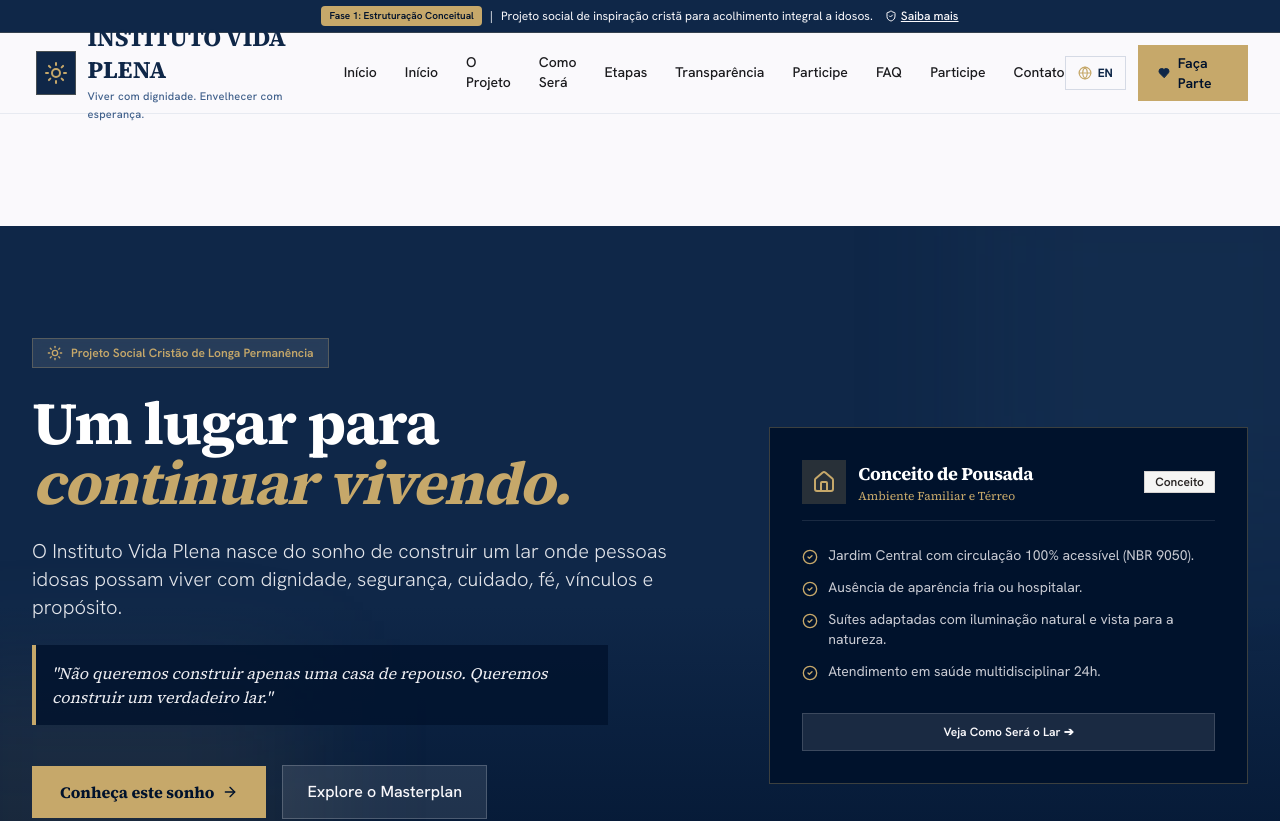
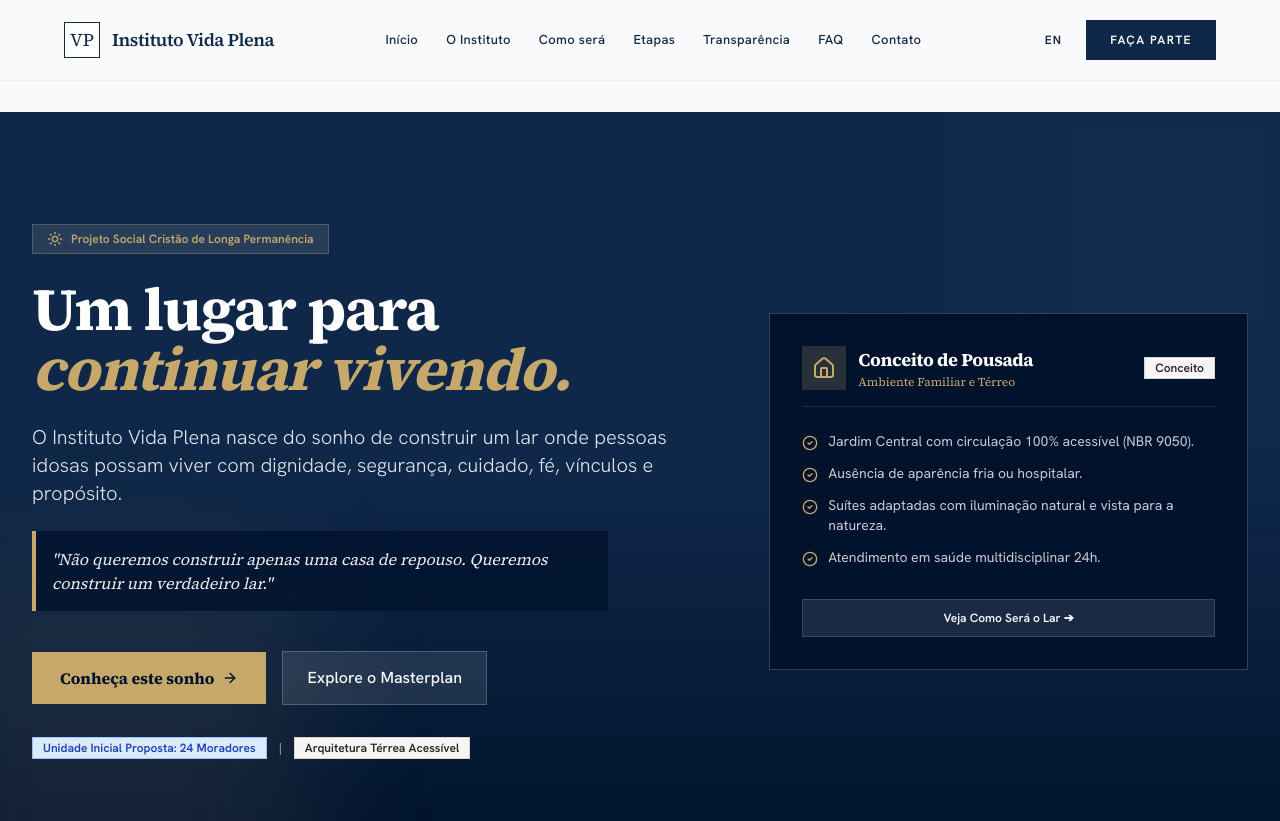
Before and after one commit to ediestudioficial-bot/INSTITUTO-VIDA-PLENA, a Next.js app: page / in a window 1280 px wide. Shown: the top 821 px of the page. Built offline with nearby package versions, Linux system fonts and the light colour scheme.

Commit message:
Substitui menu antigo pelo cabeçalho alinhado do Stitch

```diff
--- a/src/components/Header.tsx
+++ b/src/components/Header.tsx
@@ -1,235 +1,41 @@
 "use client";
 
-import React, { useState } from "react";
 import Link from "next/link";
-import { Heart, Menu, X, ShieldCheck, Sun, Globe } from "lucide-react";
+import { Menu, X } from "lucide-react";
+import { useState } from "react";
+
+const links = [
+  ["/", "Início"],
+  ["/o-projeto", "O Instituto"],
+  ["/como-sera", "Como será"],
+  ["/etapas", "Etapas"],
+  ["/transparencia", "Transparência"],
+  ["/perguntas-frequentes", "FAQ"],
+  ["/contato", "Contato"],
+] as const;
 
 export function Header() {
-  const [mobileMenuOpen, setMobileMenuOpen] = useState(false);
-
+  const [open, setOpen] = useState(false);
   return (
-    <header className="sticky top-0 z-50 bg-brand-cream/95 backdrop-blur-md border-b border-brand-wood/10 transition-all shadow-sm">
-      {/* Top Banner Informativo de Fase */}
-      <div className="bg-brand-deep text-brand-cream text-xs py-1.5 px-4 text-center border-b border-brand-gold/20">
-        <div className="max-w-7xl mx-auto flex items-center justify-center gap-2 flex-wrap">
-          <span className="inline-flex items-center px-2 py-0.5 rounded text-[10px] font-semibold bg-brand-gold text-brand-deepDark">
-            Fase 1: Estruturação Conceitual
-          </span>
-          <span className="hidden sm:inline">|</span>
-          <span>Projeto social de inspiração cristã para acolhimento integral a idosos.</span>
-          <Link
-            href="/transparencia"
-            className="underline hover:text-brand-gold font-medium ml-1 flex items-center gap-1 inline-flex"
-          >
-            <ShieldCheck className="w-3 h-3 inline" /> Saiba mais
-          </Link>
+    <header className="fixed inset-x-0 top-0 z-50 border-b border-brand-deep/5 bg-brand-cream/90 backdrop-blur-xl">
+      <div className="editorial-shell flex h-20 items-center justify-between gap-8">
+        <Link href="/" className="flex items-center gap-3" aria-label="Instituto Vida Plena — início">
+          <span className="grid h-9 w-9 place-items-center border border-brand-deep bg-white text-brand-deep font-serif text-lg">VP</span>
+          <span className="font-serif text-lg font-semibold tracking-tight text-brand-deep">Instituto Vida Plena</span>
+        </Link>
+        <nav className="hidden lg:flex items-center gap-7" aria-label="Navegação principal">
+          {links.map(([href, label]) => <Link key={href} href={href} className="text-[13px] font-medium tracking-wide text-brand-deep hover:text-brand-wood transition-colors">{label}</Link>)}
+        </nav>
+        <div className="hidden lg:flex items-center gap-3">
+          <Link href="/en" className="px-3 py-3 text-xs font-semibold tracking-widest text-brand-deep">EN</Link>
+          <Link href="/participe" className="bg-brand-deep px-6 py-3 text-xs font-semibold uppercase tracking-[.12em] text-white hover:bg-brand-sage transition-colors">Faça parte</Link>
         </div>
+        <button onClick={() => setOpen(!open)} className="lg:hidden text-brand-deep" aria-label={open ? "Fechar menu" : "Abrir menu"} aria-expanded={open}>{open ? <X /> : <Menu />}</button>
       </div>
-
-      <div className="max-w-7xl mx-auto px-4 sm:px-6 lg:px-8 h-20 flex items-center justify-between">
-        {/* Logotipo Textual Provisório */}
-        <Link
-          href="/"
-          className="flex items-center gap-3 group focus:outline-none focus:ring-2 focus:ring-brand-gold rounded-lg p-1"
-          aria-label="Instituto Vida Plena - Página Inicial"
-        >
-          <div className="w-11 h-11 rounded-xl bg-brand-deep text-brand-gold flex items-center justify-center shadow-md group-hover:scale-105 transition-transform border border-brand-gold/30">
-            <Sun className="w-6 h-6" />
-          </div>
-          <div>
-            <span className="block font-serif font-bold text-xl md:text-2xl text-brand-deep leading-none">
-              INSTITUTO VIDA PLENA
-            </span>
-            <span className="block text-[11px] text-brand-wood font-medium tracking-wide mt-0.5">
-              Viver com dignidade. Envelhecer com esperança.
-            </span>
-          </div>
-        </Link>
-
-        {/* Menu Desktop */}
-        <nav className="hidden md:flex items-center gap-7 text-sm font-medium text-brand-charcoal">
-          <Link
-            href="/"
-            className="hover:text-brand-deep transition-colors py-2 border-b-2 border-transparent hover:border-brand-gold"
-          >
-            Início
-          </Link>
-          <Link
-            href="/"
-            className="hover:text-brand-deep transition-colors py-2 border-b-2 border-transparent hover:border-brand-gold"
-          >
-            Início
-          </Link>
-          <Link
-            href="/o-projeto"
-            className="hover:text-brand-deep transition-colors py-2 border-b-2 border-transparent hover:border-brand-gold"
-          >
-            O Projeto
-          </Link>
-          <Link
-            href="/como-sera"
-            className="hover:text-brand-deep transition-colors py-2 border-b-2 border-transparent hover:border-brand-gold"
-          >
-            Como Será
-          </Link>
-          <Link
-            href="/etapas"
-            className="hover:text-brand-deep transition-colors py-2 border-b-2 border-transparent hover:border-brand-gold"
-          >
-            Etapas
-          </Link>
-          <Link
-            href="/transparencia"
-            className="hover:text-brand-deep transition-colors py-2 border-b-2 border-transparent hover:border-brand-gold"
-          >
-            Transparência
-          </Link>
-          <Link
-            href="/participe"
-            className="hover:text-brand-deep transition-colors py-2 border-b-2 border-transparent hover:border-brand-gold"
-          >
-            Participe
-          </Link>
-          <Link
-            href="/perguntas-frequentes"
-            className="hover:text-brand-deep transition-colors py-2 border-b-2 border-transparent hover:border-brand-gold"
-          >
-            FAQ
-          </Link>
-          <Link
-            href="/participe"
-            className="hover:text-brand-deep transition-colors py-2 border-b-2 border-transparent hover:border-brand-gold"
-          >
-            Participe
-          </Link>
-          <Link
-            href="/contato"
-            className="hover:text-brand-deep transition-colors py-2 border-b-2 border-transparent hover:border-brand-gold"
-          >
-            Contato
-          </Link>
-        </nav>
-
-        {/* Botões de Ação */}
-        <div className="hidden md:flex items-center gap-3">
-          <Link
-            href="/en"
-            className="px-3 py-2 text-xs font-bold text-brand-deep border border-brand-wood/20 hover:bg-brand-sageLight rounded-lg transition-colors flex items-center gap-1.5"
-          >
-            <Globe className="w-3.5 h-3.5 text-brand-gold" />
-            <span>EN</span>
-          </Link>
-          <Link
-            href="/participe"
-            className="px-5 py-2 text-sm font-semibold text-brand-deepDark bg-brand-gold hover:bg-amber-400 rounded-lg transition-all shadow-sm hover:shadow-gold flex items-center gap-2"
-          >
-            <Heart className="w-4 h-4 text-brand-deep fill-brand-deep" />
-            Faça Parte
-          </Link>
-        </div>
-
-        {/* Botão Menu Mobile */}
-        <button
-          onClick={() => setMobileMenuOpen(!mobileMenuOpen)}
-          className="md:hidden p-2 rounded-lg text-brand-deep hover:bg-brand-sageLight focus:outline-none focus:ring-2 focus:ring-brand-gold"
-          aria-expanded={mobileMenuOpen}
-          aria-label={mobileMenuOpen ? "Fechar menu" : "Abrir menu"}
-        >
-          {mobileMenuOpen ? <X className="w-6 h-6" /> : <Menu className="w-6 h-6" />}
-        </button>
-      </div>
-
-      {/* Menu Mobile */}
-      {mobileMenuOpen && (
-        <div className="md:hidden bg-brand-cream border-b border-brand-wood/10 px-4 pt-2 pb-6 space-y-3 animate-fadeIn">
-          <Link
-            href="/"
-            onClick={() => setMobileMenuOpen(false)}
-            className="block px-3 py-2 rounded-md font-medium text-brand-deep hover:bg-brand-sageLight"
-          >
-            Início
-          </Link>
-          <Link
-            href="/o-projeto"
-            onClick={() => setMobileMenuOpen(false)}
-            className="block px-3 py-2 rounded-md font-medium text-brand-deep hover:bg-brand-sageLight"
-          >
-            O Projeto
-          </Link>
-          <Link
-            href="/como-sera"
-            onClick={() => setMobileMenuOpen(false)}
-            className="block px-3 py-2 rounded-md font-medium text-brand-deep hover:bg-brand-sageLight"
-          >
-            Como Será
-          </Link>
-          <Link
-            href="/masterplan"
-            onClick={() => setMobileMenuOpen(false)}
-            className="block px-3 py-2 rounded-md font-medium text-brand-deep hover:bg-brand-sageLight"
-          >
-            Masterplan Conceitual
-          </Link>
-          <Link
-            href="/visao-do-futuro"
-            onClick={() => setMobileMenuOpen(false)}
-            className="block px-3 py-2 rounded-md font-medium text-brand-deep hover:bg-brand-sageLight"
-          >
-            Visão do Futuro (Galeria)
-          </Link>
-          <Link
-            href="/etapas"
-            onClick={() => setMobileMenuOpen(false)}
-            className="block px-3 py-2 rounded-md font-medium text-brand-deep hover:bg-brand-sageLight"
-          >
-            Linha do Tempo (Etapas)
-          </Link>
-          <Link
-            href="/transparencia"
-            onClick={() => setMobileMenuOpen(false)}
-            className="block px-3 py-2 rounded-md font-medium text-brand-deep hover:bg-brand-sageLight"
-          >
-            Transparência
-          </Link>
-          <Link
-            href="/perguntas-frequentes"
-            onClick={() => setMobileMenuOpen(false)}
-            className="block px-3 py-2 rounded-md font-medium text-brand-deep hover:bg-brand-sageLight"
-          >
-            Perguntas Frequentes (FAQ)
-          </Link>
-          <Link
-            href="/participe"
-            onClick={() => setMobileMenuOpen(false)}
-            className="block px-3 py-2 rounded-md font-medium text-brand-deep hover:bg-brand-sageLight"
-          >
-            Participe
-          </Link>
-          <Link
-            href="/contato"
-            onClick={() => setMobileMenuOpen(false)}
-            className="block px-3 py-2 rounded-md font-medium text-brand-deep hover:bg-brand-sageLight"
-          >
-            Contato
-          </Link>
-          <div className="pt-3 border-t border-brand-wood/10 flex flex-col gap-2">
-            <Link
-              href="/o-projeto"
-              onClick={() => setMobileMenuOpen(false)}
-              className="text-center px-4 py-2.5 text-sm font-medium text-brand-deep border border-brand-deep rounded-lg"
-            >
-              Conheça o projeto
-            </Link>
-            <Link
-              href="/participe"
-              onClick={() => setMobileMenuOpen(false)}
-              className="text-center px-4 py-2.5 text-sm font-semibold text-brand-deepDark bg-brand-gold rounded-lg shadow-sm"
-            >
-              Faça Parte (Manifeste seu Interesse)
-            </Link>
-          </div>
-        </div>
-      )}
+      {open && <div className="lg:hidden border-t border-brand-deep/10 bg-brand-cream px-6 py-8"><nav className="flex flex-col">
+        {links.map(([href,label]) => <Link key={href} href={href} onClick={() => setOpen(false)} className="border-b border-brand-deep/10 py-4 font-serif text-xl text-brand-deep">{label}</Link>)}
+        <Link href="/participe" onClick={() => setOpen(false)} className="mt-6 bg-brand-deep px-6 py-4 text-center text-xs font-semibold uppercase tracking-[.12em] text-white">Faça parte</Link>
+      </nav></div>}
     </header>
   );
 }
```
